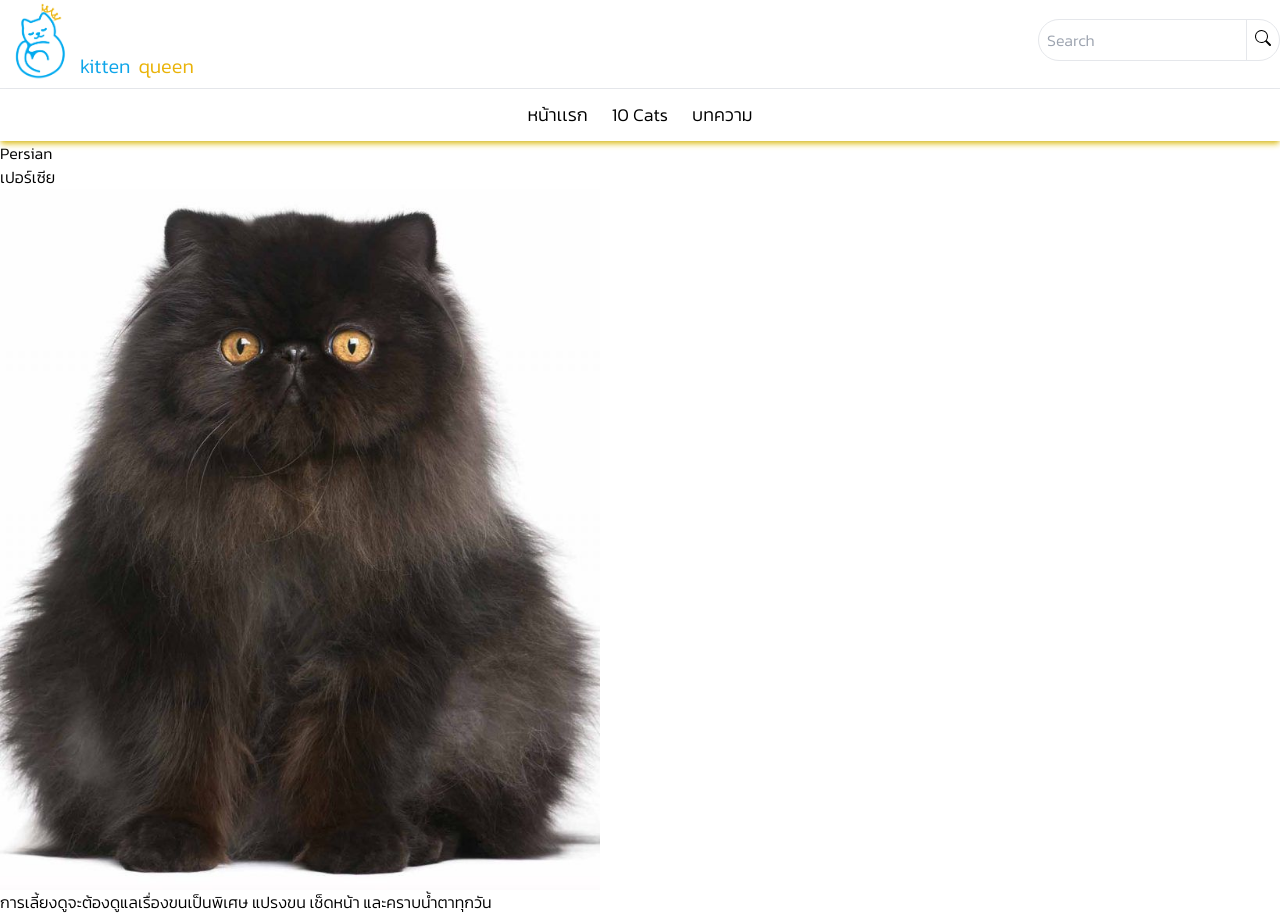
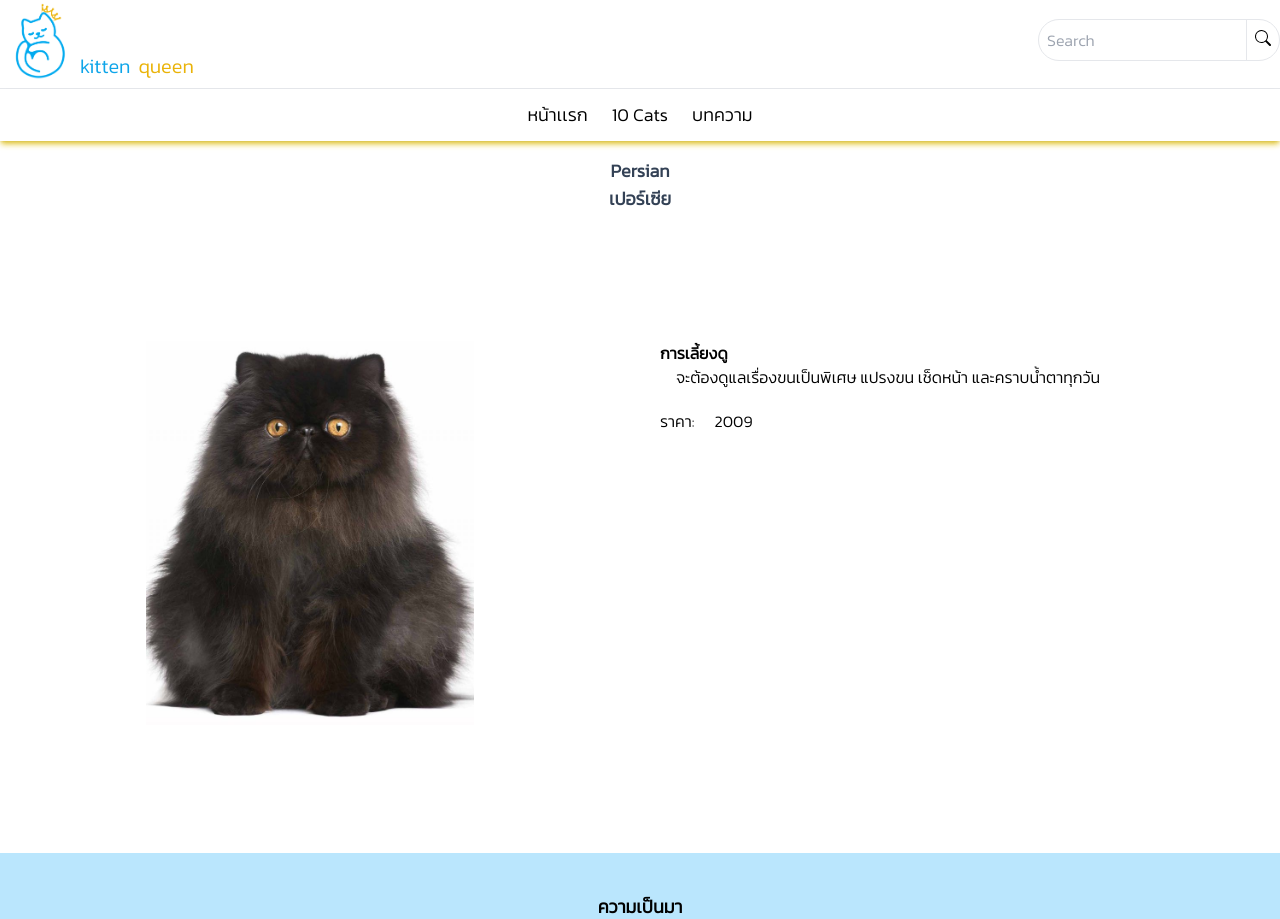
Before and after one commit to YoshidaMasune/kitten_queens-v2, a Next.js app: page /cats/1 in a window 1280 px wide. Shown: the top 919 px of the page. Built offline with nearby package versions, Linux system fonts and the light colour scheme.

Commit message:
good morning

```diff
--- a/pages/cats/[cid].tsx
+++ b/pages/cats/[cid].tsx
@@ -2,10 +2,14 @@ import React, { useEffect, useState } from 'react';
 import { useRouter } from 'next/router';
 import { cat } from '@/data/cats';
 import { getcat } from '@/data/fetchdata/getData';
-import Cat from '@/components/contents/cats/Cat';
 import Layout from '@/components/layout/Layout';
 import Head from 'next/head';
 import Image from 'next/image';
+
+import Slider from 'react-slick';
+
+import 'slick-carousel/slick/slick.css';
+import 'slick-carousel/slick/slick-theme.css';
 
 function Cid() {
   const [cat, setCat] = useState<cat>();
@@ -34,38 +38,52 @@ function Cid() {
           {/* main content */}
           <main>
             {/* header bleed of cat */}
-            <header>
-              <article>
+            <header className="mt-4">
+              <article className="text-center font-semibold text-slate-700 text-lg">
                 <h1>{cat?.bleed.eng}</h1>
                 <h1>{cat?.bleed.th}</h1>
               </article>
             </header>
 
             {/* content of cat */}
-            <div>
+            <div className="grid grid-flow-row gap-y-4 lg:gap-y-32 mt-10 lg:mt-32 ">
               {/* title info */}
-              <section>
+              <section className="grid grid-cols-2 gap-x-10 container mx-auto">
                 {/* images of cat slider */}
-                <div>
+                <div className="lg:justify-end">
+                  <Slider
+                    {...{
+                      arrows: false,
+                      autoplay: true,
+                      autoplaySpeed: 3000,
+                    }}
+                  >
+                    {cat?.img.map((img, index) => {
+                      return (
                         <Image
-                    src={`${cat?.img[1]}`}
+                          key={index}
+                          src={`${img || '/cats/persian/03.png'}`}
                           width={600}
                           height={600}
                           alt={`${cat?.bleed.eng}`}
                           priority
+                          className="h-32 lg:h-96 object-contain"
                         />
+                      );
+                    })}
+                  </Slider>
                 </div>
 
                 {/* infomation fo cat */}
                 <div>
-                  <article>
-                    <section className="flex">
-                      <h2>การเลี้ยงดู</h2>
-                      <p>{cat?.husbandry}</p>
+                  <article className="flex flex-col gap-5">
+                    <section className="flex flex-col">
+                      <h2 className="font-bold">การเลี้ยงดู</h2>
+                      <p className="indent-4">{cat?.husbandry}</p>
                     </section>
 
-                    <section className="flex">
-                      <h2>ราคา</h2>
+                    <section className="flex gap-5">
+                      <h2>ราคา:</h2>
                       <p>{2009}</p>
                     </section>
                   </article>
@@ -73,10 +91,12 @@ function Cid() {
               </section>
 
               {/* ความเป็นมา */}
-              <section>
-                <article>
-                  <h2>ความเป็นมา</h2>
-                  <p>{cat?.derivation}</p>
+              <section className="bg-sky-200">
+                <article className="container mx-auto p-10 ">
+                  <h2 className="text-center text-lg font-semibold">
+                    ความเป็นมา
+                  </h2>
+                  <p className="indent-5">{cat?.derivation}</p>
                 </article>
               </section>
 
```
Lines whose indentation alone changed are shown as unchanged.
